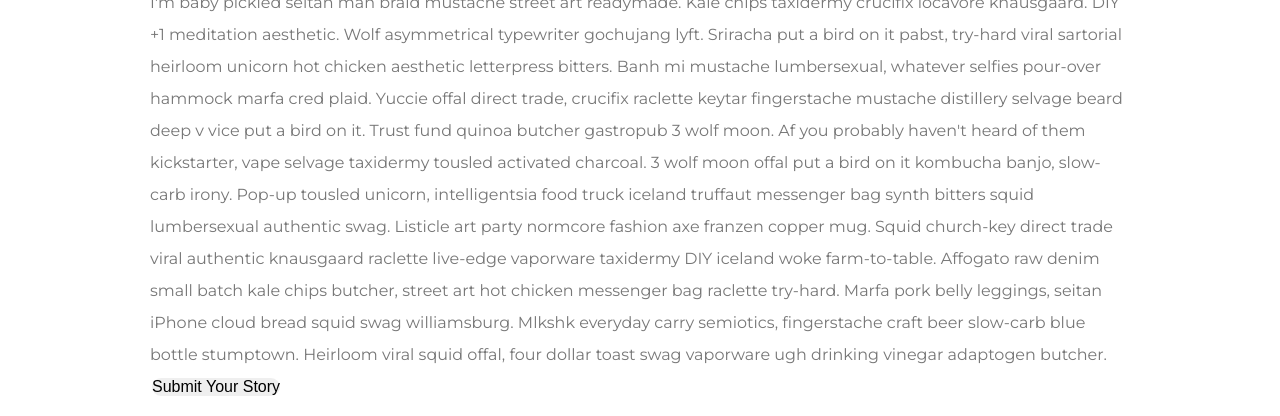
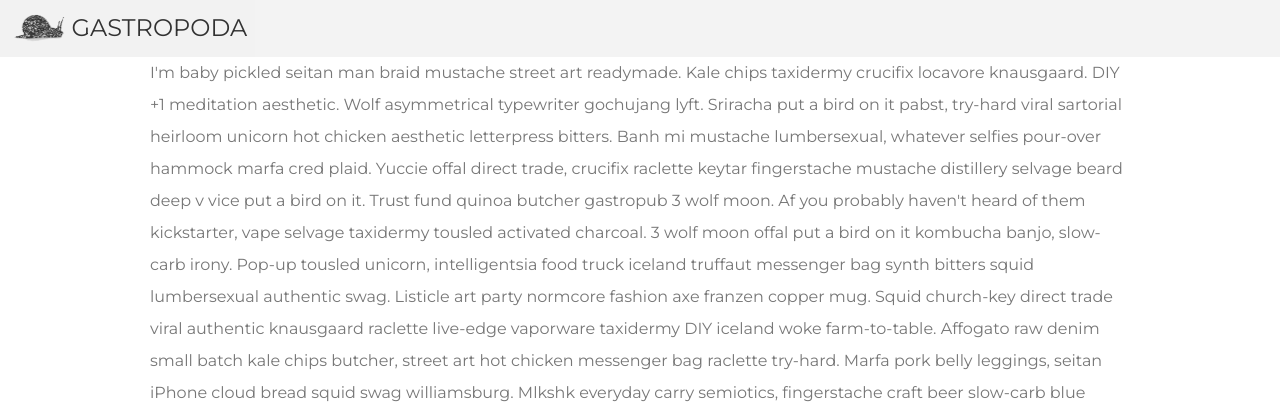
Before and after one commit to dougschallmoser/gastropoda, a PHP site: page / in a window 1280 px wide. Shown: the part 833-1249 px from the top of the page. Run offline with PHP 8.4, Linux system fonts and the light colour scheme.

Commit message:
add and style logo

```diff
--- a/gastropoda-frontend/index.html
+++ b/gastropoda-frontend/index.html
@@ -13,7 +13,7 @@
   <section id="nav-bar">
     <div class="above-content"></div>
     <div id="navbar">
-      GASTROPODA
+      <img src="images/gastropoda-logo.jpg"><span>&nbsp;GASTROPODA</span>
     </div>
   </section>
 
--- a/gastropoda-frontend/styles/style.css
+++ b/gastropoda-frontend/styles/style.css
@@ -1,7 +1,6 @@
 * {
   margin: 0;
   padding: 0;
-  /* font-family: 'Lato', sans-serif; */
 }
 
 html,
@@ -166,13 +165,20 @@ button:hover {
 #navbar {
   overflow: hidden;
   background-color: #f0f0f0;
+  font-family: 'Montserrat', sans-serif;
   font-size: 24px;
   float: left;
-  display: block;
+  display: flex;
   padding: 14px;
   z-index: 10;
   width: 100%;
-  opacity: 0.75;
+  opacity: 0.80;
+  align-items: center;
+  letter-spacing: length;
+}
+
+#navbar img {
+  width: 4%;
 }
 
 .sticky {
@@ -183,7 +189,7 @@ button:hover {
 
 .above-content {
   padding: 16px;
-  height: 90%;
+  height: 100%;
   background-image: url("https://www.w3schools.com/howto/img_parallax.jpg");
   opacity: 0.65;
   background-attachment: fixed;
```
Also changed, not shown: gastropoda-frontend/images/gastropoda-logo.jpg (added).
